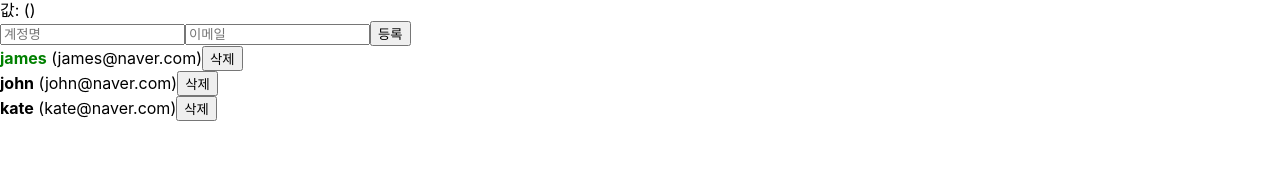
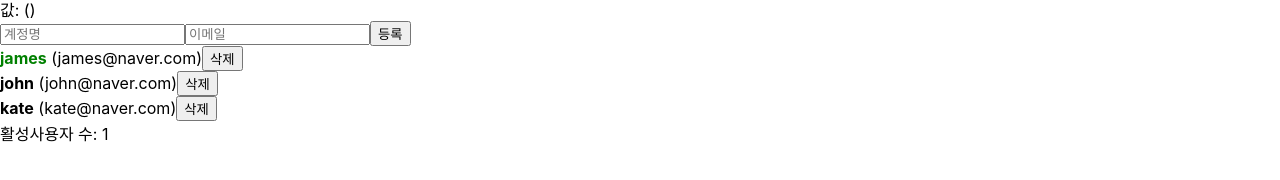
Before and after one commit to NewEgoDoc/ReactTodo-, a React (Create React App) app: page / in a window 1280 px wide. Shown: the part 216-396 px from the top of the page. Built offline with nearby package versions, Linux system fonts and the light colour scheme.

Commit message:
useMemo 를 사용하여 연산한 값 재사용

```diff
--- a/src/App.js
+++ b/src/App.js
@@ -1,4 +1,4 @@
-import React, { useRef, useState } from 'react';
+import React, { useMemo, useRef, useState } from 'react';
 import Hello from './Hello';
 import Wrapper from './Wrapper';
 import Counter from './Counter';
@@ -6,6 +6,10 @@
 import UserList from './UserList'
 import CreateUser from './CreateUser'
 
+function countActiveUsers(users){
+  console.log('활성 사용자 수를 세는중...');
+  return users.filter(user=>user.active).length;
+}
 
 function App() {
 
@@ -75,6 +79,7 @@
       )
     );
   };
+  const count = useMemo(() => countActiveUsers(users),[users]);
   return (
     <>
     <Wrapper>
@@ -90,6 +95,7 @@
       onCreate = { onCreate }
     />
     <UserList users={ users } onRemove = { onRemove } onToggle={onToggle}/>
+    <div>활성사용자 수: {count}</div>
    </>
   )
 }
```
